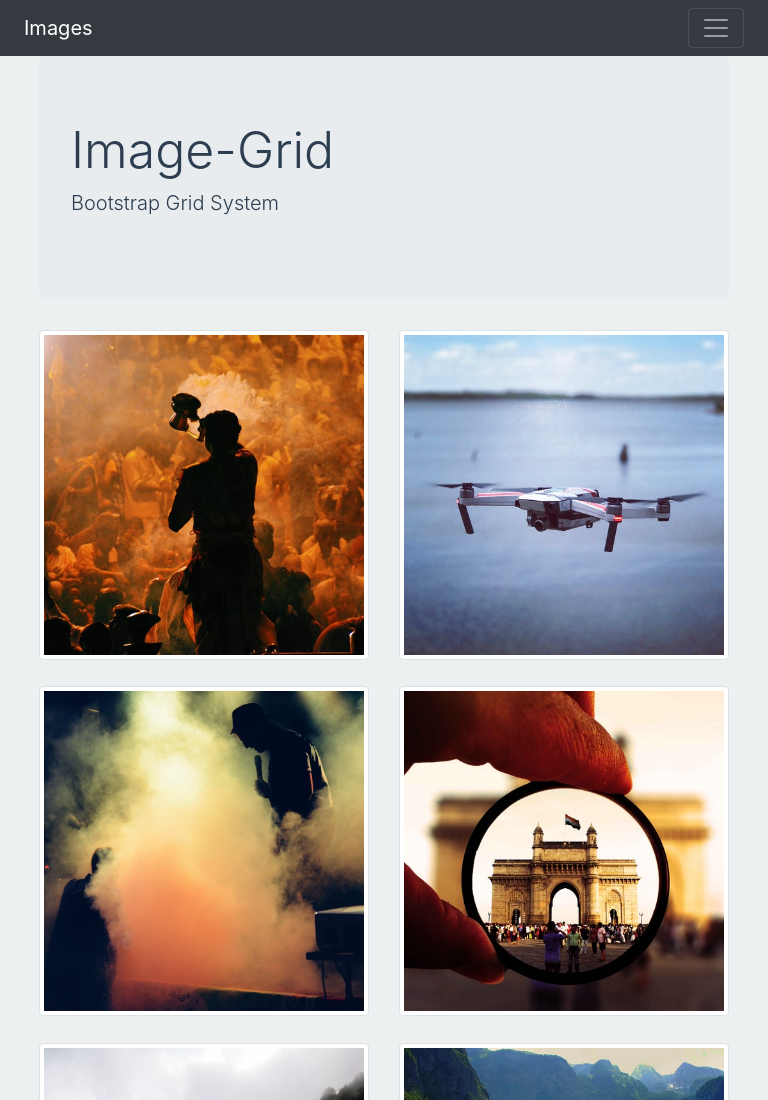
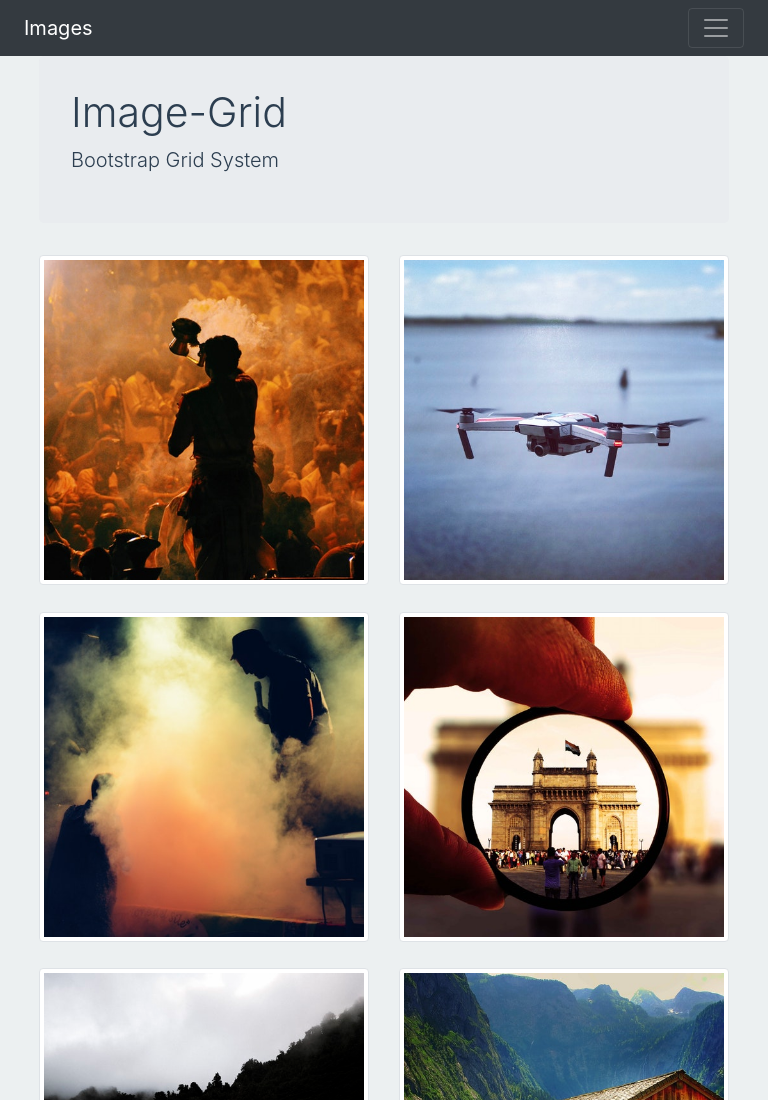
Before and after one commit to kmehtab/image_grid, a plain HTML site: page index.html in a window 768 px wide. Shown: the top 1100 px of the page. Drawn offline with nearby package versions, Linux system fonts and the light colour scheme.

Commit message:
change jumbotrone size

```diff
--- a/css/style.css
+++ b/css/style.css
@@ -8,12 +8,19 @@ body{
 
 @media screen and (max-width: 768px) {
   .main-title{
-      font-size:50px;
+      font-size:41px;
   }
 }
 
 .jumbotron{
   color: #2c3e50;
+  padding: 1rem;
+}
+
+@media (min-width: 576px){
+   .jumbotron {
+    padding: 2rem 2rem;
+}
 }
 
 @media screen and (max-width: 768px) {
```
